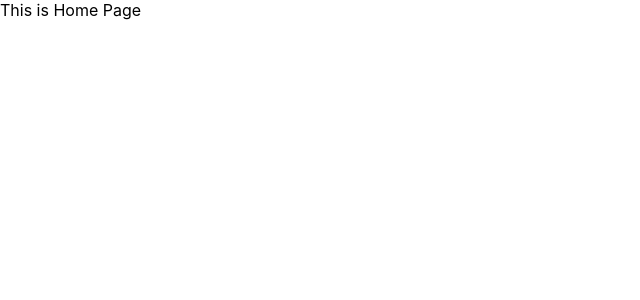
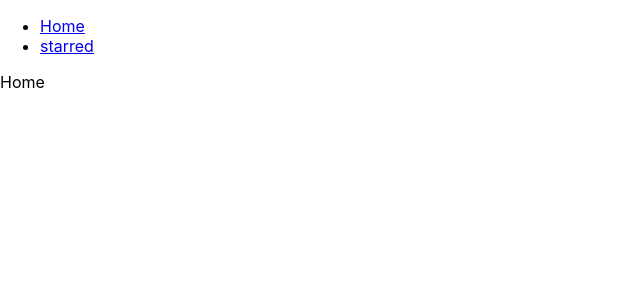
Before and after one commit to Ramachary2222/box-office, a React (Create React App) app: page / in a window 1280 px wide. Shown: the top 300 px of the page, without its empty margins (0-640 px from the left). Built offline with nearby package versions, Linux system fonts and the light colour scheme.

Commit message:
added navbar and created page components

```diff
--- a/src/App.js
+++ b/src/App.js
@@ -1,24 +1,31 @@
 import React from 'react';
-
 import { Switch, Route } from "react-router-dom";
+import Nav from "./Components/Nav";
+import Home from "./pages/Home";
+import Starred from "./pages/Starred";
 
 function App() {
   return (
+    <div>
+
+      <Nav />
+
       <Switch>
 
         <Route exact path="/">
-        This is Home Page
+          <Home />
         </Route>
         <Route exact path="/starred">
-        This is Starred Page
+          <Starred />
         </Route>
 
         <Route>
-        This is 404 Page : Page Not Found
+          Error 404 : Page Not Found
         </Route>
 
 
       </Switch>
+    </div>
   );
 }
 
--- /dev/null
+++ b/src/Components/Nav.js
@@ -0,0 +1,31 @@
+import React from 'react';
+import { Link } from "react-router-dom";
+
+const LINKS = [
+
+    { to: "/", text: "Home" },
+    { to: "/starred", text: "starred" }
+
+];
+function Nav() {
+    return (
+        <div>
+            <ul>
+                {LINKS.map(item => (
+                    <li key={item.to}>
+                        <Link to={item.to}>
+                            {item.text}
+                        </Link>
+                    </li>
+                ))}
+            </ul>
+
+
+
+
+
+        </div>
+    )
+}
+
+export default Nav
--- /dev/null
+++ b/src/pages/Home.js
@@ -0,0 +1,9 @@
+import React from 'react'
+
+function Home() {
+    return (
+        <div>Home</div>
+    )
+}
+
+export default Home
--- /dev/null
+++ b/src/pages/Starred.js
@@ -0,0 +1,9 @@
+import React from 'react'
+
+function Starred() {
+    return (
+        <div>Starred</div>
+    )
+}
+
+export default Starred
```
Lines whose indentation alone changed are shown as unchanged.
